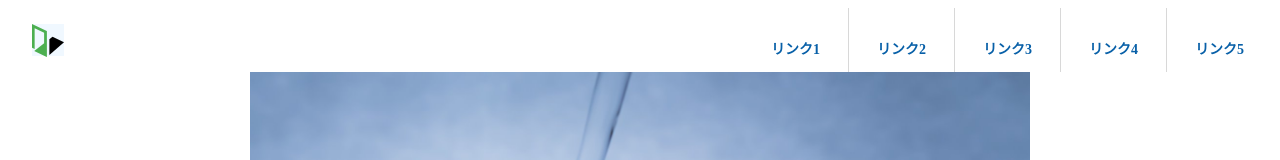
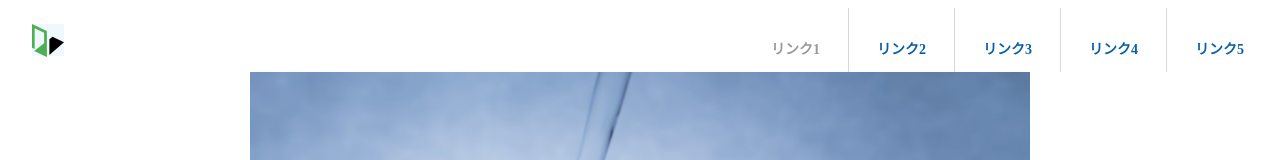
Before and after one commit to masui-maho-mwz/my-page-design-gallery-2, a Next.js app: page /mega-menu-header in a window 1280 px wide. In both pictures the pointer is over the link "リンク1". Shown: the top 160 px of the page. Built offline with nearby package versions, Linux system fonts and the light colour scheme.

Commit message:
fix: mega-menu-header/header/hover次のスタイルを追加

```diff
--- a/src/features/mega-menu-header/header/menu-list/index.tsx
+++ b/src/features/mega-menu-header/header/menu-list/index.tsx
@@ -32,7 +32,7 @@ export const MenuList = ({ setIsHovering }: Props) => {
           onMouseEnter={() => item.isMegaMenu && setIsHovering(`megaMenu${item.id}`)}
           onMouseLeave={() => item.isMegaMenu && setIsHovering(null)}
         >
-          <Button type="link" value={item.value} href={item.href} color="rgb(8, 96, 168)" />
+          <Button type="link" value={item.value} href={item.href} color="rgb(8, 96, 168)" className={styles.link} />
         </li>
       ))}
     </ul>
--- a/src/features/mega-menu-header/header/menu-list/styles.module.css
+++ b/src/features/mega-menu-header/header/menu-list/styles.module.css
@@ -18,3 +18,7 @@
 .list:last-child {
   border: none;
 }
+
+.link:hover {
+  color: #999999 !important;
+}
```
